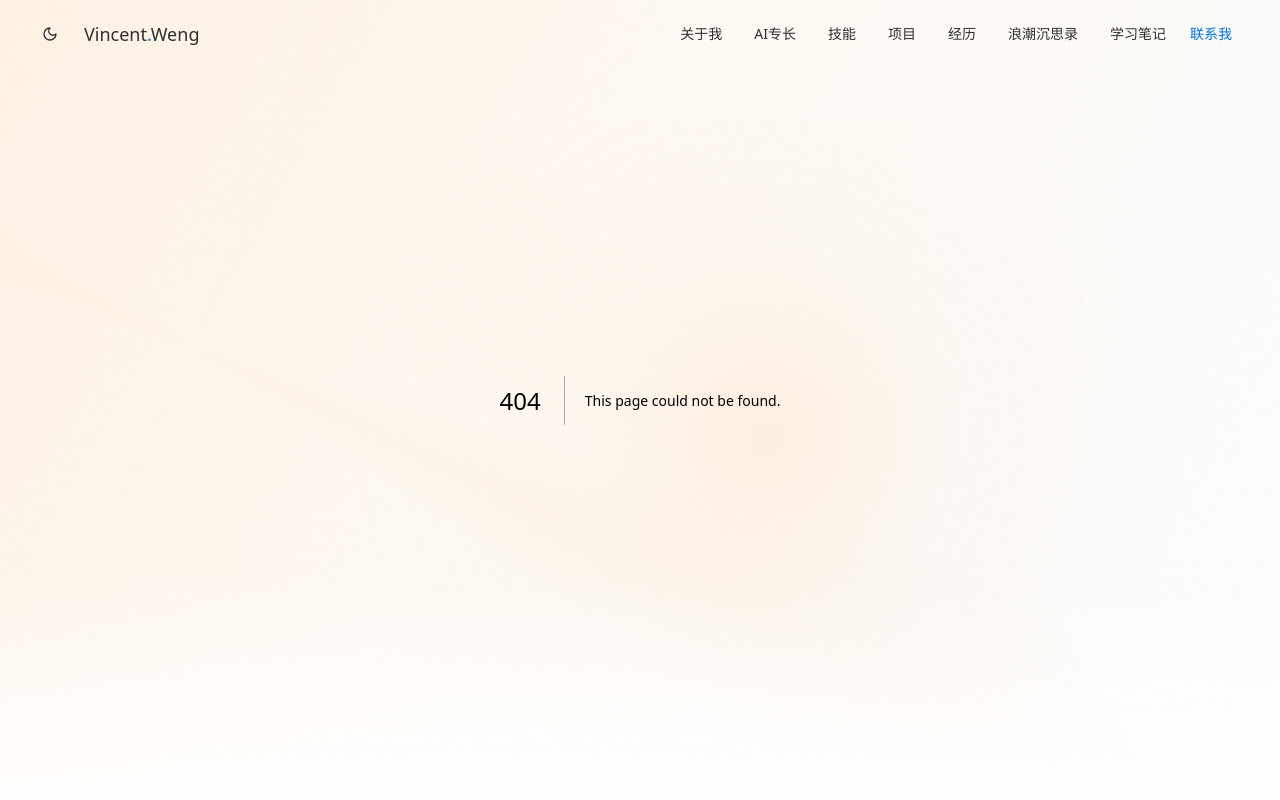
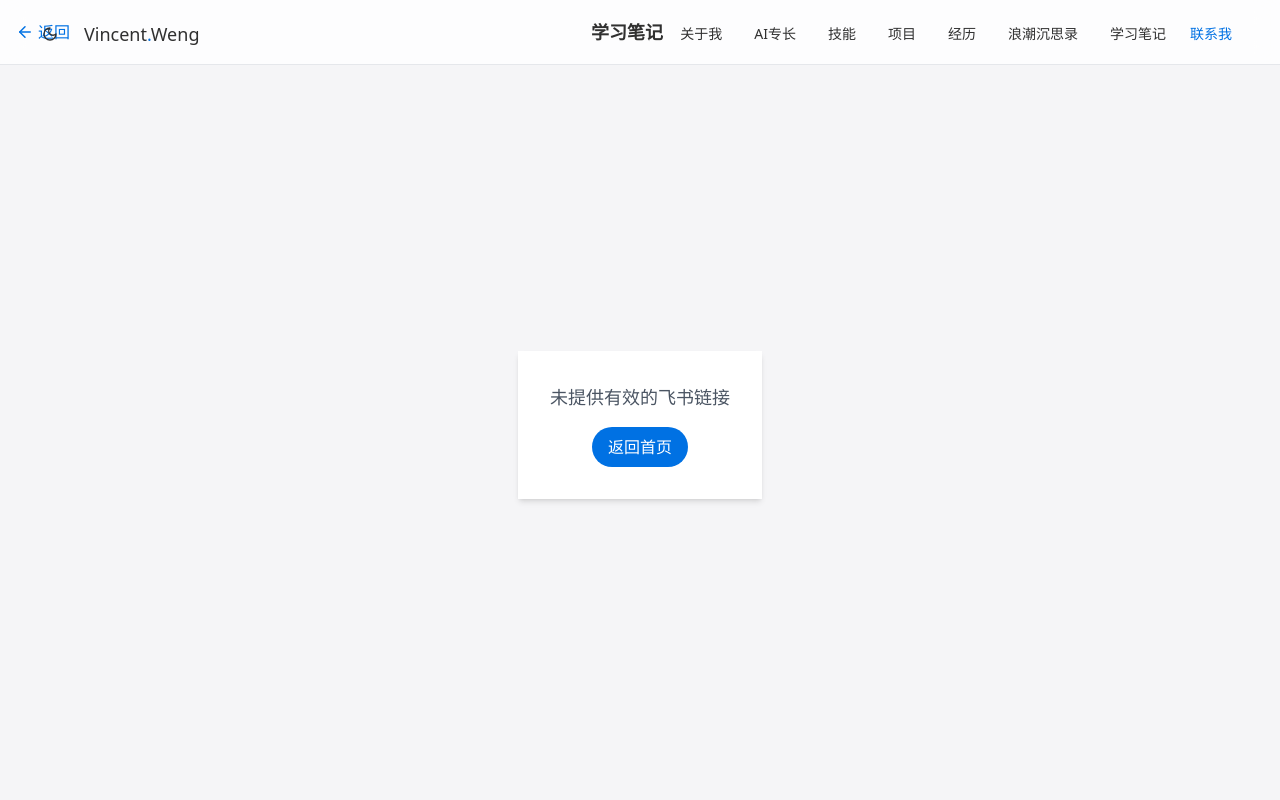
Before and after one commit to wengstA/personal_blog, a Next.js app: page /feishu in a window 1280 px wide. Before the commit this address had no page. Shown: the top 800 px of the page. Built offline with nearby package versions, Linux system fonts and the light colour scheme.

Commit message:
Add Feishu document integration with dedicated embedded page

```diff
--- /dev/null
+++ b/app/feishu/page.tsx
@@ -0,0 +1,67 @@
+"use client";
+
+import { useSearchParams } from 'next/navigation';
+import { useState, useEffect } from 'react';
+import { ArrowLeft } from 'lucide-react';
+import Link from 'next/link';
+
+export default function FeishuPage() {
+  const searchParams = useSearchParams();
+  const url = searchParams.get('url');
+  const [title, setTitle] = useState('学习笔记');
+
+  // Handle back navigation gracefully
+  const handleBack = () => {
+    if (window.history.length > 1) {
+      window.history.back();
+    } else {
+      window.location.href = '/';
+    }
+  };
+
+  // Add Apple-inspired styling consistent with the rest of the site
+  return (
+    <div className="min-h-screen bg-[#f5f5f7] dark:bg-[rgb(28,28,30)] flex flex-col">
+      {/* Header with back button and title */}
+      <header className="sticky top-0 z-10 bg-white/80 dark:bg-[rgb(28,28,30)]/80 backdrop-blur-md border-b border-gray-200 dark:border-gray-800">
+        <div className="container mx-auto px-4 h-16 flex items-center justify-between">
+          <button
+            onClick={handleBack}
+            className="text-[rgb(0,113,227)] dark:text-[rgb(10,132,255)] hover:text-blue-700 dark:hover:text-blue-400 flex items-center gap-1 font-medium"
+          >
+            <ArrowLeft size={18} />
+            <span>返回</span>
+          </button>
+          <h1 className="text-lg font-semibold text-[rgb(48,48,48)] dark:text-white">{title}</h1>
+          <div className="w-20"></div> {/* Spacer for centering title */}
+        </div>
+      </header>
+
+      {/* Main content with iframe */}
+      <main className="flex-grow container mx-auto px-4 py-6">
+        {url ? (
+          <div className="rounded-lg overflow-hidden shadow-lg border border-gray-200 dark:border-gray-800 h-[calc(100vh-8rem)]">
+            <iframe
+              src={url}
+              className="w-full h-full"
+              allow="accelerometer; autoplay; clipboard-write; encrypted-media; gyroscope; picture-in-picture"
+              allowFullScreen
+            />
+          </div>
+        ) : (
+          <div className="h-[calc(100vh-8rem)] flex items-center justify-center">
+            <div className="text-center p-8 rounded-lg bg-white dark:bg-gray-800 shadow-md">
+              <p className="text-lg text-gray-600 dark:text-gray-300">未提供有效的飞书链接</p>
+              <Link
+                href="/"
+                className="mt-4 inline-block px-4 py-2 bg-[rgb(0,113,227)] dark:bg-[rgb(10,132,255)] text-white rounded-full font-medium hover:bg-blue-700 transition-colors"
+              >
+                返回首页
+              </Link>
+            </div>
+          </div>
+        )}
+      </main>
+    </div>
+  );
+}
--- a/components/shared/site-header.tsx
+++ b/components/shared/site-header.tsx
@@ -68,7 +68,7 @@ export function SiteHeader() {
             <NavLink href="#projects">项目</NavLink>
             <NavLink href="#experience">经历</NavLink>
             <NavLink href="#experience">浪潮沉思录</NavLink>
-            <NavLink href="#experience">学习笔记</NavLink>
+            <NavLink href="/feishu?url=https://ocnair1qm2mu.feishu.cn/wiki/PMo2wLeeZigWCykoDjdcqG00nLh">学习笔记</NavLink>
           </nav>
 
           <Button
@@ -84,8 +84,19 @@ export function SiteHeader() {
 }
 
 // Navigation link component with blue underline animation
-function NavLink({ href, children }: { href: string; children: React.ReactNode }) {
-  return (
+function NavLink({ href, children, isExternal = false }: { href: string; children: React.ReactNode; isExternal?: boolean }) {
+  const linkProps = isExternal ? { target: "_blank", rel: "noopener noreferrer" } : {};
+
+  return isExternal ? (
+    <a
+      href={href}
+      {...linkProps}
+      className="text-sm font-medium text-[rgb(48,48,48)] dark:text-[rgb(220,220,220)] relative group py-2"
+    >
+      {children}
+      <span className="absolute bottom-0 left-0 w-0 h-0.5 bg-[rgb(0,113,227)] dark:bg-[rgb(10,132,255)] transition-all duration-300 group-hover:w-full"></span>
+    </a>
+  ) : (
     <Link
       href={href}
       className="text-sm font-medium text-[rgb(48,48,48)] dark:text-[rgb(220,220,220)] relative group py-2"
```
